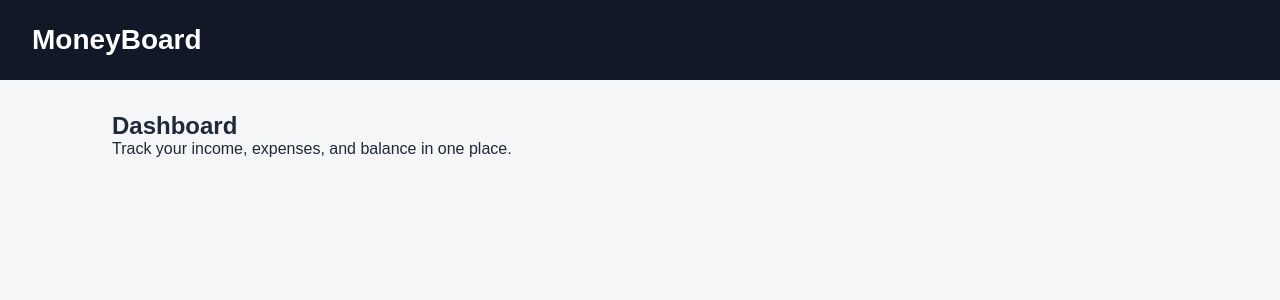
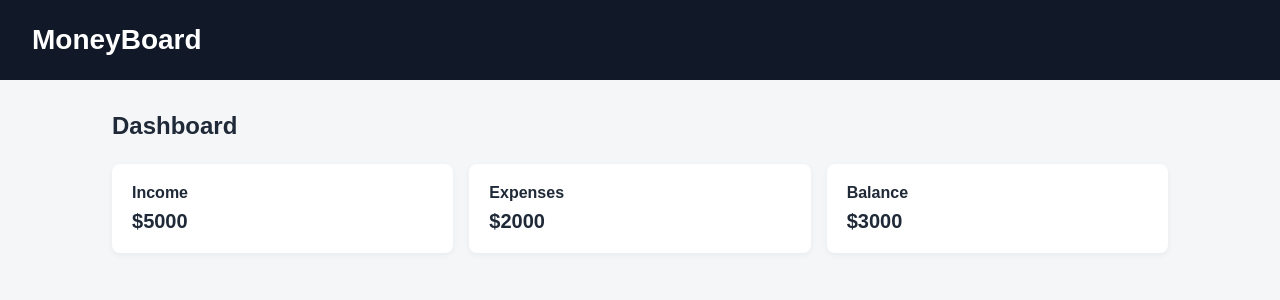
Before and after one commit to CaceresEly/MoneyBoard, a React (Vite) app: page / in a window 1280 px wide. Shown: the top 300 px of the page. Built offline with nearby package versions, Linux system fonts and the light colour scheme.

Commit message:
feat: add financial summary cards component

```diff
--- /dev/null
+++ b/src/components/SummaryCard.jsx
@@ -0,0 +1,10 @@
+function SummaryCard({ title, amount }) {
+  return (
+    <div className="summary-card">
+      <h3>{title}</h3>
+      <p>${amount}</p>
+    </div>
+  )
+}
+
+export default SummaryCard
--- a/src/index.css
+++ b/src/index.css
@@ -36,3 +36,27 @@ textarea {
   margin: 0 auto;
   padding: 32px;
 }
+
+.summary-grid {
+  display: grid;
+  grid-template-columns: repeat(3, 1fr);
+  gap: 16px;
+  margin-top: 24px;
+}
+
+.summary-card {
+  background: #ffffff;
+  padding: 20px;
+  border-radius: 8px;
+  box-shadow: 0 2px 6px rgba(0, 0, 0, 0.05);
+}
+
+.summary-card h3 {
+  font-size: 16px;
+  margin-bottom: 8px;
+}
+
+.summary-card p {
+  font-size: 20px;
+  font-weight: bold;
+}
--- a/src/pages/Dashboard.jsx
+++ b/src/pages/Dashboard.jsx
@@ -1,8 +1,15 @@
+import SummaryCard from '../components/SummaryCard'
+
 function Dashboard() {
   return (
     <section>
       <h2>Dashboard</h2>
-      <p>Track your income, expenses, and balance in one place.</p>
+
+      <div className="summary-grid">
+        <SummaryCard title="Income" amount="5000" />
+        <SummaryCard title="Expenses" amount="2000" />
+        <SummaryCard title="Balance" amount="3000" />
+      </div>
     </section>
   )
 }
```
